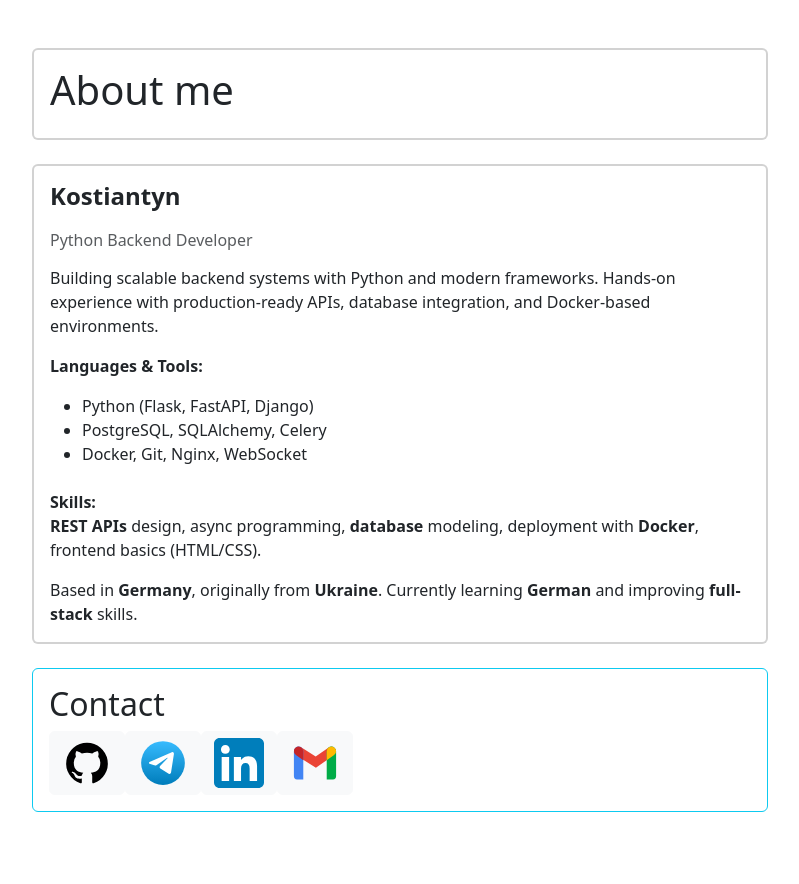
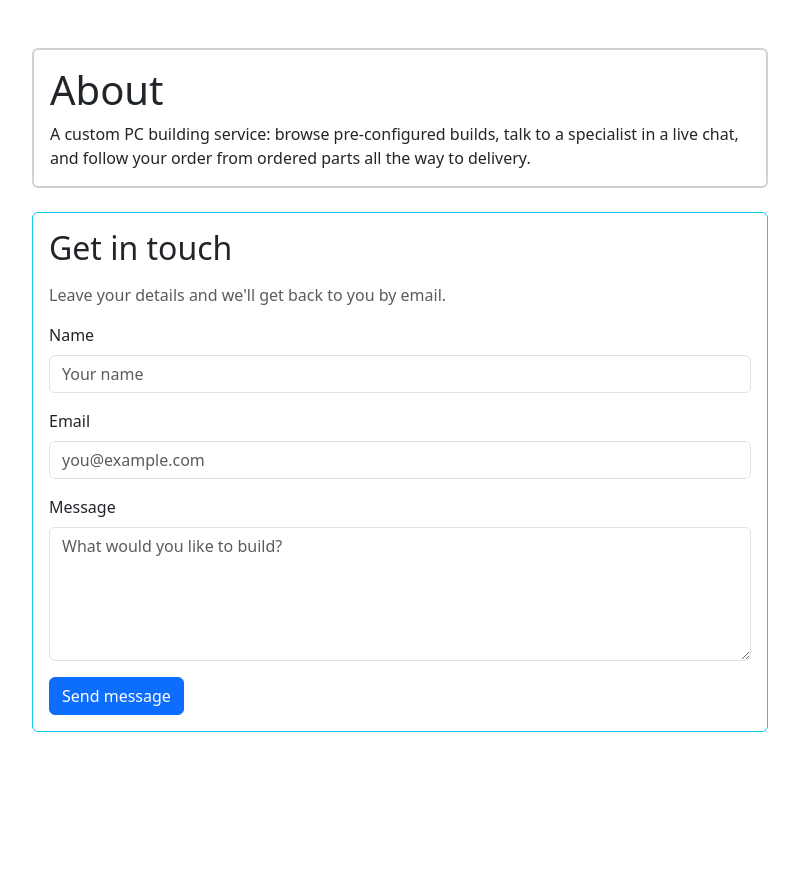
Before and after one commit to koskrub-15/django-pc-builder, a Django app: page /about/ in a window 1280 px wide. Shown: the part 57-941 px from the top of the page, without its empty margins (240-1039 px from the left). After the commit the page ends 789 px from the top, so only its background shows below. Run offline with Django 5.2, Linux system fonts and the light colour scheme.

Commit message:
Replace personal contact details with a configurable contact form
The About page hardcoded the author's name, bio and social and email links.
Nothing personal is committed now: those come from the SITE_OWNER settings
dict, every field is optional, and blank fields hide their section, so a
fresh clone shows only the project blurb and the form.

Visitors submit name, email and message; the mail goes to EMAIL_HOST_USER
with Reply-To set to the sender. Submission redirects on success so a reload
does not send twice.

```diff
--- /dev/null
+++ b/apps/about/forms.py
@@ -0,0 +1,22 @@
+from django import forms
+
+
+class ContactForm(forms.Form):
+    name = forms.CharField(
+        max_length=60,
+        widget=forms.TextInput(
+            attrs={"class": "form-control", "placeholder": "Your name"},
+        ),
+    )
+    email = forms.EmailField(
+        widget=forms.EmailInput(
+            attrs={"class": "form-control", "placeholder": "you@example.com"},
+        ),
+    )
+    # CharField strips by default, so a whitespace-only message fails "required".
+    message = forms.CharField(
+        max_length=2000,
+        widget=forms.Textarea(
+            attrs={"class": "form-control", "rows": 5, "placeholder": "What would you like to build?"},
+        ),
+    )
--- a/apps/about/views.py
+++ b/apps/about/views.py
@@ -1,11 +1,29 @@
+from django.conf import settings
+from django.contrib import messages
 from django.http import HttpRequest, HttpResponse
-from django.shortcuts import render
+from django.shortcuts import redirect, render
+
+from apps.about.forms import ContactForm
+from apps.about.utils.send_mail import send_contact_message
 
 
-def index(
-    request: HttpRequest,
-) -> HttpResponse:
+def index(request: HttpRequest) -> HttpResponse:
+    if request.method == "POST":
+        form = ContactForm(request.POST)
+        if form.is_valid():
+            send_contact_message(
+                name=form.cleaned_data["name"],
+                email=form.cleaned_data["email"],
+                message=form.cleaned_data["message"],
+            )
+            messages.success(request, "Thanks! Your message has been sent.")
+            return redirect("about:index")
+        messages.error(request, "Please correct the errors below.")
+    else:
+        form = ContactForm()
+
     return render(
         request=request,
         template_name="about/index.html",
+        context={"form": form, "owner": settings.SITE_OWNER},
     )
--- a/apps/templates/about/index.html
+++ b/apps/templates/about/index.html
@@ -1,7 +1,7 @@
 {% extends "_helpers/_base.html" %}
 {% load static %}
 {% block title %}
-    About me
+    About
 {% endblock title %}
 {% block content %}
     <div class="container py-5">
@@ -9,49 +9,43 @@
             <div class="col-lg-8">
                 <div class="card mb-4 border-2">
                     <div class="card-body">
-                        <h1 class="card-title">About me</h1>
-                    </div>
-                </div>
-                <div class="card mb-4 border-2">
-                    <div class="card-body">
-                        <h4 class="card-title mb-4">
-                            <strong>Kostiantyn</strong>
-                        </h4>
-                        <h6 class="card-subtitle mb-3 text-muted">Python Backend Developer</h6>
-                        <p class="card-text">
-                            Building scalable backend systems with Python and modern frameworks. Hands-on experience with production-ready APIs, database integration, and Docker-based environments.
-                        </p>
-                        <p class="card-text">
-                            <strong>Languages & Tools:</strong>
-                        </p>
-                        <ul class="mb-4">
-                            <li>Python (Flask, FastAPI, Django)</li>
-                            <li>PostgreSQL, SQLAlchemy, Celery</li>
-                            <li>Docker, Git, Nginx, WebSocket</li>
-                        </ul>
-                        <p class="card-text">
-                            <strong>Skills:</strong>
-                            <br>
-                            <strong>REST APIs</strong> design, async programming, <strong>database</strong> modeling, deployment with <strong>Docker</strong>, frontend basics (HTML/CSS).
-                        </p>
-                        <p class="card-text">
-                            Based in <strong>Germany</strong>, originally from <strong>Ukraine</strong>. Currently learning <strong>German</strong> and improving <strong>full-stack</strong> skills.
+                        <h1 class="card-title">About</h1>
+                        <p class="card-text mb-0">
+                            A custom PC building service: browse pre-configured builds, talk to a
+                            specialist in a live chat, and follow your order from ordered parts all
+                            the way to delivery.
                         </p>
                     </div>
                 </div>
+                {# Everything below comes from SITE_OWNER settings, so a fresh deployment shows nothing until it is filled in. #}
+                {% if owner.name or owner.bio %}
+                    <div class="card mb-4 border-2">
+                        <div class="card-body">
+                            {% if owner.name %}
+                                <h4 class="card-title mb-4">
+                                    <strong>{{ owner.name }}</strong>
+                                </h4>
+                            {% endif %}
+                            {% if owner.role %}<h6 class="card-subtitle mb-3 text-muted">{{ owner.role }}</h6>{% endif %}
+                            {% if owner.bio %}<p class="card-text mb-0">{{ owner.bio }}</p>{% endif %}
+                        </div>
+                    </div>
+                {% endif %}
+                {% if owner.github or owner.telegram or owner.linkedin or owner.email %}
                     <div class="card mb-4 border-info">
-                    <div class="card-body ">
-                        <h2 class="card-title">Contact</h2>
+                        <div class="card-body">
+                            <h2 class="card-title">Elsewhere</h2>
                             <div class="d-flex justify-content">
-                            {#                            here will be links to social networks with icons#}
-                            {#                            icons there apps/static/img/{service_name}.svg#}
-                            <a href="https://github.com/koskrub-15"
+                                {% if owner.github %}
+                                    <a href="{{ owner.github }}"
                                        class="btn btn-light"
                                        target="_blank"
                                        rel="noopener noreferrer">
                                         <img src="{% static 'app/img/github.svg' %}" class="img-link" alt="GitHub">
                                     </a>
-                            <a href="https://t.me/koskrub15"
+                                {% endif %}
+                                {% if owner.telegram %}
+                                    <a href="{{ owner.telegram }}"
                                        class="btn btn-light"
                                        target="_blank"
                                        rel="noopener noreferrer">
@@ -59,21 +53,62 @@
                                              class="img-link"
                                              alt="Telegram">
                                     </a>
-                            <a href="https://www.linkedin.com/in/koskrub-15"
+                                {% endif %}
+                                {% if owner.linkedin %}
+                                    <a href="{{ owner.linkedin }}"
                                        class="btn btn-light"
                                        target="_blank"
                                        rel="noopener noreferrer">
                                         <img src="{% static 'app/img/LinkedIn.svg' %}"
                                              class="img-link"
-                                     alt="LinkedIN">
+                                             alt="LinkedIn">
                                     </a>
-                            <a href="mailto:kostyan.krutyak15@gmail.com"
+                                {% endif %}
+                                {% if owner.email %}
+                                    <a href="mailto:{{ owner.email }}"
                                        class="btn btn-light"
                                        target="_blank"
                                        rel="noopener noreferrer">
-                                <img src="{% static 'app/img/gmail.svg' %}" class="img-link" alt="Gmail">
+                                        <img src="{% static 'app/img/gmail.svg' %}" class="img-link" alt="Email">
                                     </a>
+                                {% endif %}
                             </div>
+                        </div>
+                    </div>
+                {% endif %}
+                <div class="card mb-4 border-info">
+                    <div class="card-body">
+                        <h2 class="card-title mb-3">Get in touch</h2>
+                        <p class="card-text text-muted">Leave your details and we'll get back to you by email.</p>
+                        {% if messages %}
+                            {% for message in messages %}
+                                <div class="alert {% if message.tags == 'success' %}alert-success{% else %}alert-danger{% endif %}"
+                                     role="alert">{{ message }}</div>
+                            {% endfor %}
+                        {% endif %}
+                        <form method="post" novalidate>
+                            {% csrf_token %}
+                            <div class="mb-3">
+                                <label for="{{ form.name.id_for_label }}" class="form-label">Name</label>
+                                {{ form.name }}
+                                {% if form.name.errors %}<div class="text-danger small mt-1">{{ form.name.errors.0 }}</div>{% endif %}
+                            </div>
+                            <div class="mb-3">
+                                <label for="{{ form.email.id_for_label }}" class="form-label">Email</label>
+                                {{ form.email }}
+                                {% if form.email.errors %}
+                                    <div class="text-danger small mt-1">{{ form.email.errors.0 }}</div>
+                                {% endif %}
+                            </div>
+                            <div class="mb-3">
+                                <label for="{{ form.message.id_for_label }}" class="form-label">Message</label>
+                                {{ form.message }}
+                                {% if form.message.errors %}
+                                    <div class="text-danger small mt-1">{{ form.message.errors.0 }}</div>
+                                {% endif %}
+                            </div>
+                            <button type="submit" class="btn btn-primary">Send message</button>
+                        </form>
                     </div>
                 </div>
             </div>
```
Also changed, not shown: apps/about/tests/test_forms.py (added, +35 -0 lines), apps/about/tests/test_views.py (added, +100 -0 lines), apps/about/utils/send_mail.py (added, +21 -0 lines), apps/templates/email/contact_message.html (added, +37 -0 lines), apps/about/tests/__init__.py (added), apps/about/utils/__init__.py (added). Lines whose indentation alone changed are shown as unchanged.
